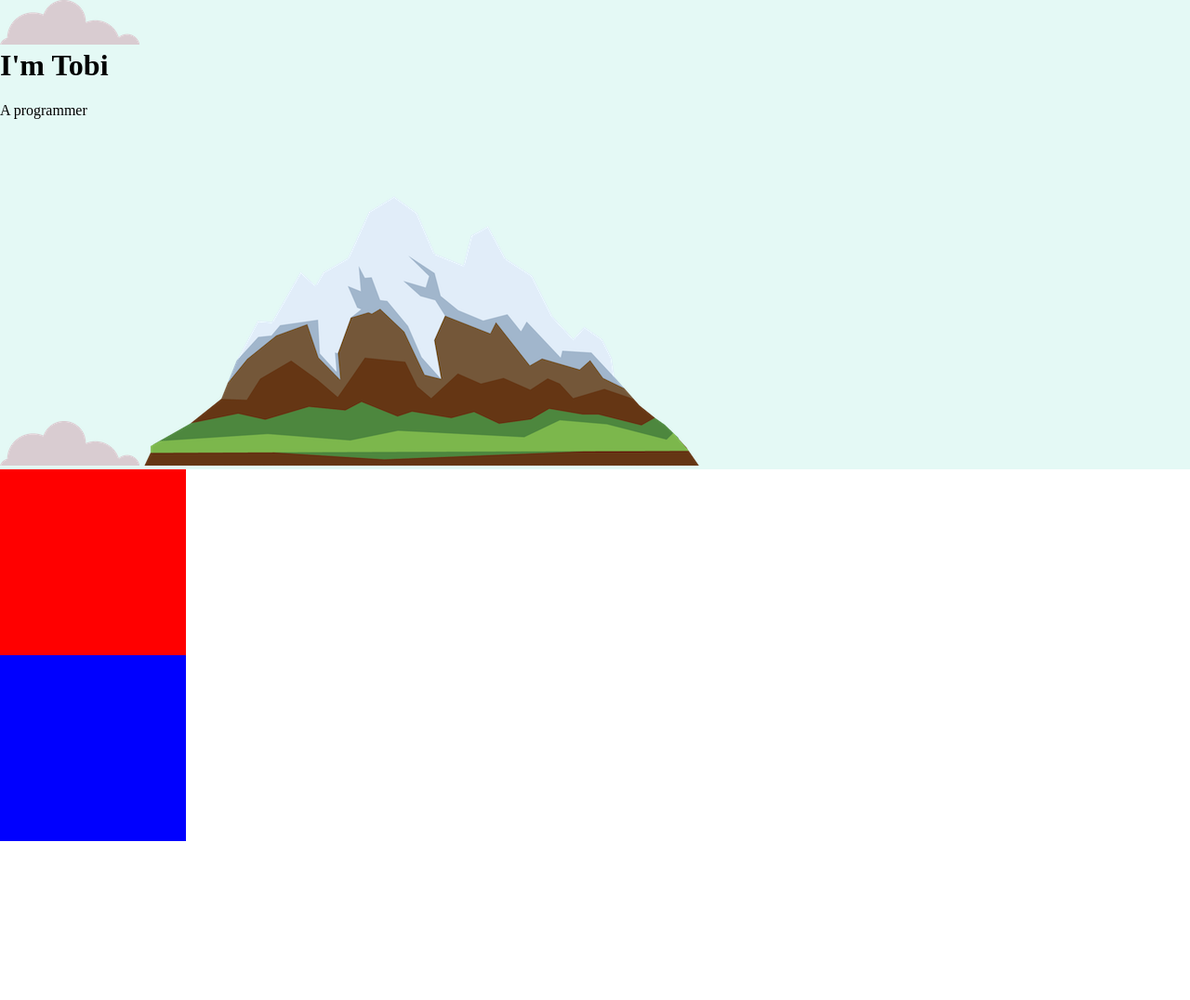
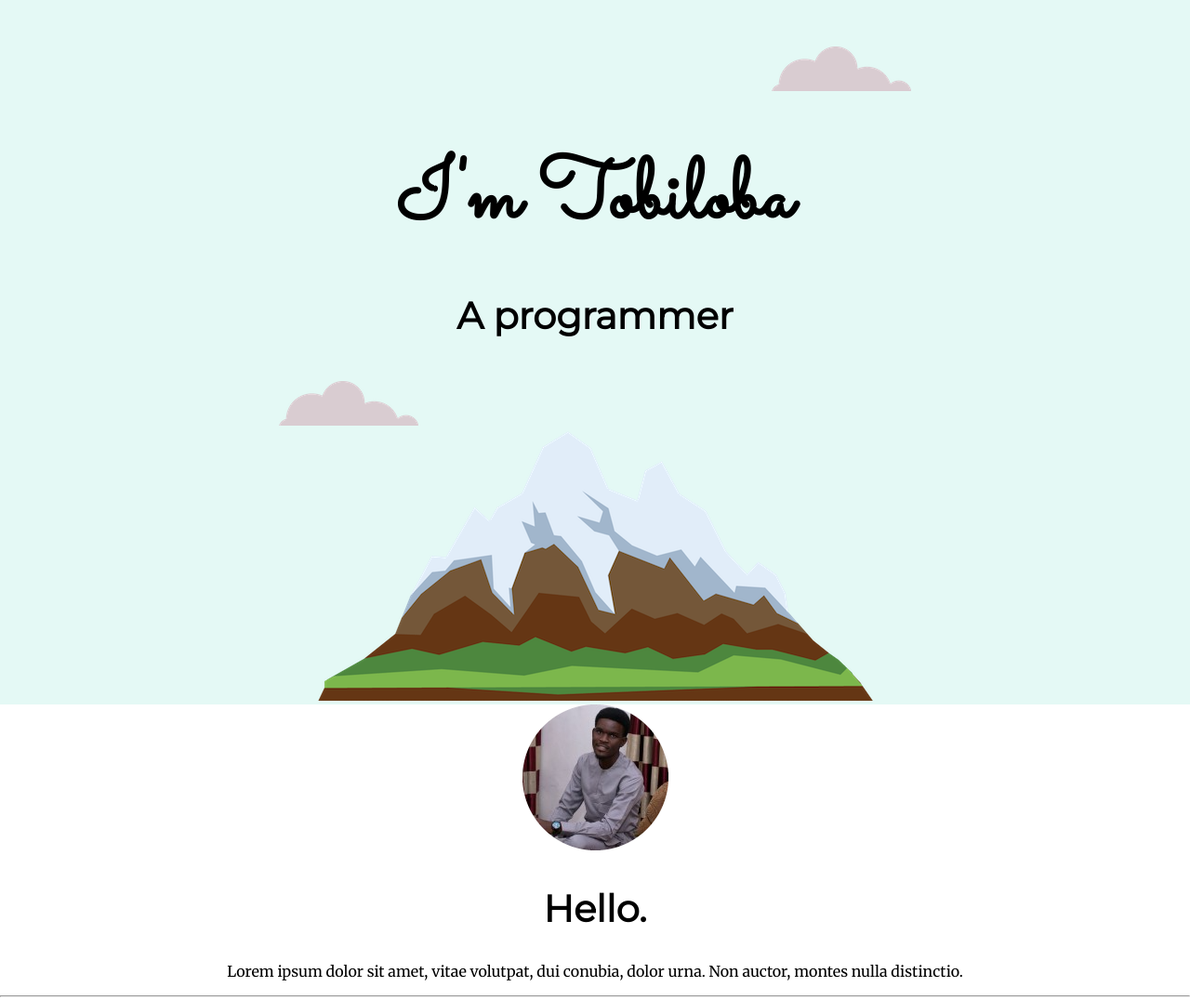
Before and after one commit to Tobi-DataDetective/Web_development_track, a plain HTML site: page CSS_MySite/index.html in a window 1280 px wide. Shown: the top 1076 px of the page at 93% size. Before the commit the page ends 905 px from the top, so only its background shows below. Drawn offline with Linux system fonts and the light colour scheme.

Commit message:
body building

```diff
--- a/CSS_MySite/css/styles.css
+++ b/CSS_MySite/css/styles.css
@@ -1,23 +1,51 @@
 body {
     margin: 0px;
+    text-align: center;
+    font-family: 'Merriweather', serif;
 }
 
 h1 {
     margin-top: 0px;
+    font-family: 'Sacramento', cursive;
+    font-size: 5.625rem;
+    padding-top: 50px;
+    margin: 0;
 }
 
-.top_container {
-    background-color: #E4F9F5;
+h2 {
+    font-family: 'Montserrat', sans-serif;
+    font-size: 2.5rem;
 }
 
-.middle_container {
-    background-color: red;
-    height: 200px;
-    width: 200px;
+h3 {
+    font-family: 'Montserrat', sans-serif;
 }
 
-.bottom_container {
-    background-color: blue;
-    height: 200px;
-    width: 200px;
+.top-container {
+    background-color: #E4F9F5;
+    position: relative;
+    padding-top: 100px;
 }
+
+.middle-container {}
+
+.bottom-container {}
+
+.top-cloud {
+    position: absolute;
+    right: 300px;
+    top: 50px;
+}
+
+.bottom-cloud {
+    position: absolute;
+    left: 300px;
+    bottom: 300px;
+}
+
+
+/*
+.mountain-img {
+    height: 250px;
+    width: 400px;
+} */
--- a/CSS_MySite/index.html
+++ b/CSS_MySite/index.html
@@ -6,24 +6,58 @@
     <title>Tobi-DataDetective</title>
     <link rel="stylesheet" href="css/styles.css">
     <link rel="icon" href="favicon.ico">
+    <link rel="preconnect" href="https://fonts.googleapis.com">
+    <link rel="preconnect" href="https://fonts.gstatic.com" crossorigin>
+    <link href="https://fonts.googleapis.com/css2?family=Merriweather&family=Montserrat&family=Sacramento&display=swap" rel="stylesheet">
 </head>
-<div class="top_container">
-    <img src="images/cloud.png" alt="cloud-img">
-    <h1>I'm Tobi</h1>
-    <p>A programmer</p>
-    <img src="images/cloud.png" alt="cloud-img">
-    <img src="images/mountain.png" alt="mountain-img">
-</div>
-
-<div class="middle_container">
-
-</div>
-
-<div class="bottom_container">
-
-</div>
 
 <body>
+    <div class="top-container">
+        <img class="top-cloud" src="images/cloud.png" alt="cloud-img">
+        <h1>I'm Tobiloba</h1>
+        <h2>A programmer</h2>
+        <img class="bottom-cloud" src="images/cloud.png" alt="cloud-img">
+        <img class="mountain-img" src="images/mountain.png" alt="mountain-img">
+    </div>
+
+    <div class="middle-container">
+        <div class="profile">
+            <img src="images/profile_image.png" alt="profile-image">
+            <h2>Hello.</h2>
+            <p>Lorem ipsum dolor sit amet, vitae volutpat, dui conubia, dolor urna. Non auctor, montes nulla distinctio.</p>
+        </div>
+        <hr>
+        <div class="skills">
+            <h2>My Skills.</h2>
+            <div class="skill-row">
+                <img class="data-science-img" src="images/data-science.png" alt="data-science">
+                <h3>Lorem & Ipsum</h3>
+                <p>Lorem ipsum dolor sit amet, quis in duis, iaculis id felis. Consectetuer vestibulum, nunc urna lectus, erat ligula. Hendrerit nam, lectus ante, ut lorem eros.</p>
+            </div>
+            <div class="skill-row">
+                <img class="data-visualization-img" src="images/visualization.png" alt="data-visualization">
+                <h3>Lorem Ipsum Dolor</h3>
+                <p>Lorem ipsum dolor sit amet, mauris sed consectetuer. Etiam et eu, bibendum interdum, lacus quis mauris. Curabitur wisi, quisque vel eu, rutrum nam.</p>
+            </div>
+        </div>
+        <hr>
+        <div class="contact-me">
+            <h2>Get In Touch</h2>
+            <h3>Lorem ipsum dolor sit amet, non elit.</h3>
+            <p>Lorem ipsum dolor sit amet, in quis, aenean amet. Phasellus sodales, tellus donec dui, ornare erat.</p>
+            <a class="btn" href="folayantobitaiwo@gmail.com">CONTACT ME</a>
+        </div>
+    </div>
+
+
+    <div class="bottom-container">
+        <a class="footer-link" href="kedin.com/in/tobiloba-folayan-03a9439a/">LinkedIn</a>
+        <a class="footer-link" href="https://github.com/Tobi-DataDetective">Github</a>
+        <a class="footer-link" href="https://twitter.com/taiwo_folayan">Twitter</a>
+        <p>© Name Surname.</p>
+    </div>
+
+
 
 </body>
 
```
Also changed, not shown: CSS_MySite/images/data-science.png (added), CSS_MySite/images/profile_image.png (added), CSS_MySite/images/visualization.png (added).
